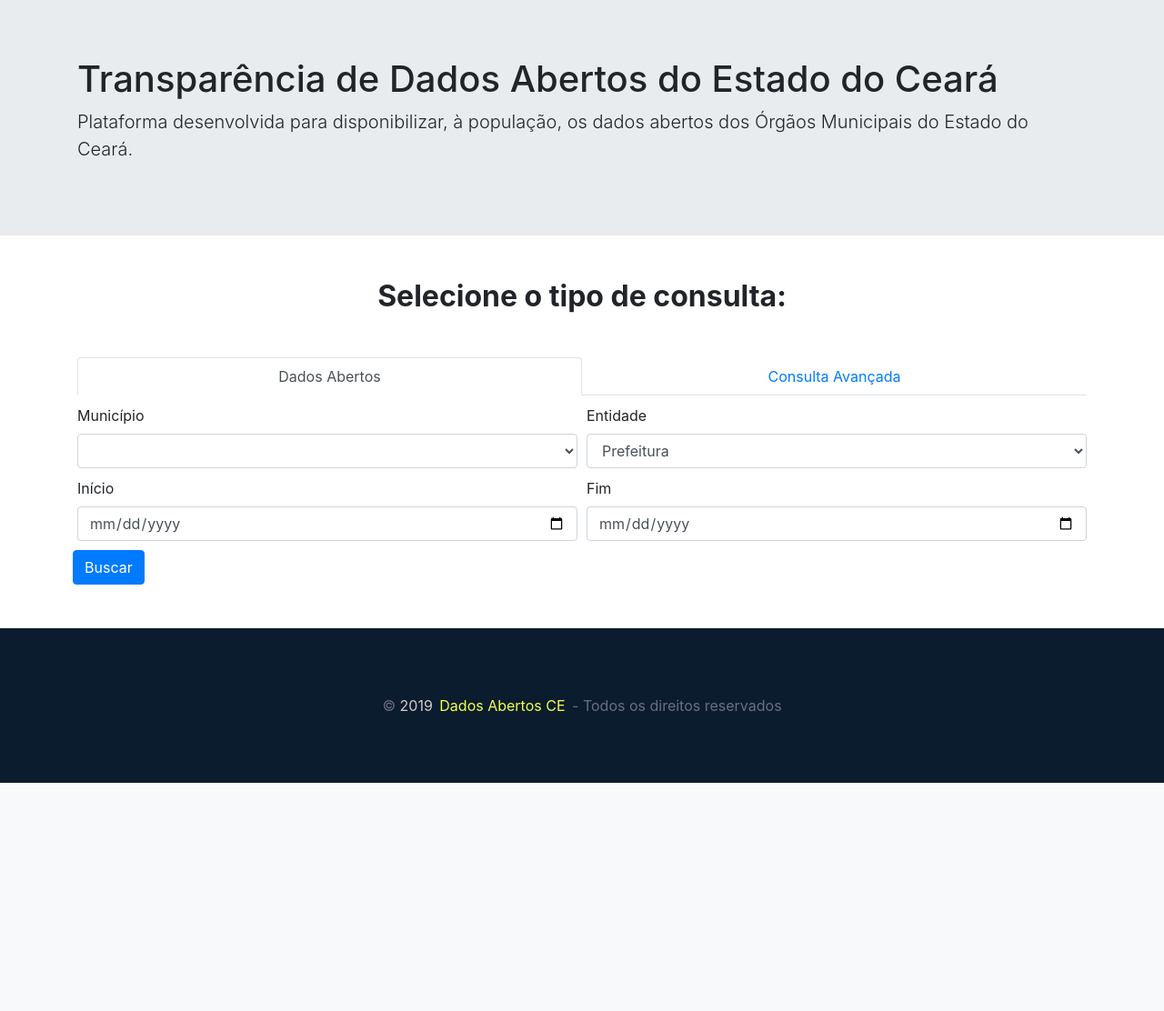
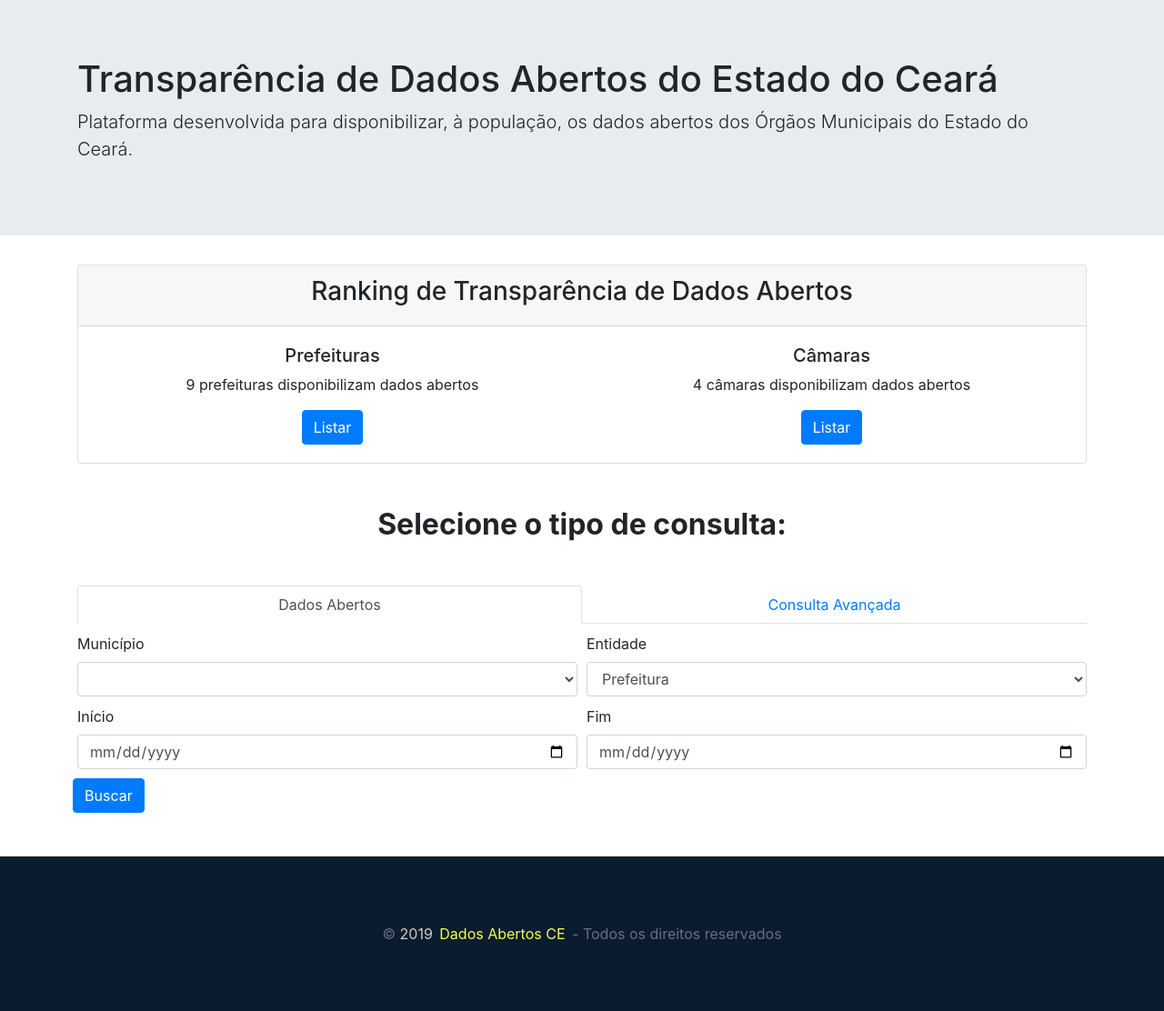
Before and after one commit to mvsombra/dados-abertos, a Flask app: page / in a window 1280 px wide. Shown: the part 57-1169 px from the top of the page at 91% size. Before the commit the page ends 918 px from the top, so only its background shows below. Run offline with Flask 2, Linux system fonts and the light colour scheme; data that the repository does not hold is empty; some libraries are stand-ins or nearby versions.

Commit message:
[Beta] Criação de ranking de transparência

```diff
--- a/templates/index.html
+++ b/templates/index.html
@@ -7,7 +7,7 @@
 {% set class_dados = '' %}
 {% set class_avanc = 'active' %}
 {% endif %}
-        <title>{{ brand_name }} - Página Inicial</title>
+        <title>{{ g.brand_name }} - Página Inicial</title>
     </head>
 
     <body>
@@ -15,6 +15,32 @@
 {% include "includes/chamada.html" %}
 
         <div class="jumbotron-fluid">
+            <div class="container">
+                <div class="card text-center">
+                    <div class="card-header">
+                        <h3>Ranking de Transparência de Dados Abertos</h3>
+                    </div>
+                    <div class="card-body">
+                        <div class="row">
+                            <div class="col">
+                                <div class="container">
+                                    <h5>Prefeituras</h5>
+                                    <p>9 prefeituras disponibilizam dados abertos</p>
+                                    <button type="button" class="btn btn-primary">Listar</button>
+                                </div>
+                            </div>
+                            <div class="col">
+                                <div class="container">
+                                    <h5>Câmaras</h5>
+                                    <p>4 câmaras disponibilizam dados abertos</p>
+                                    <button type="button" class="btn btn-primary">Listar</button>
+                                </div>
+                            </div>
+                        </div>
+                    </div>
+                </div>
+            </div>
+
             <div class="container">
                 <section class="my-5">
                     <h2 class="h1-responsive font-weight-bold text-center my-5">Selecione o tipo de consulta:</h2>
```
